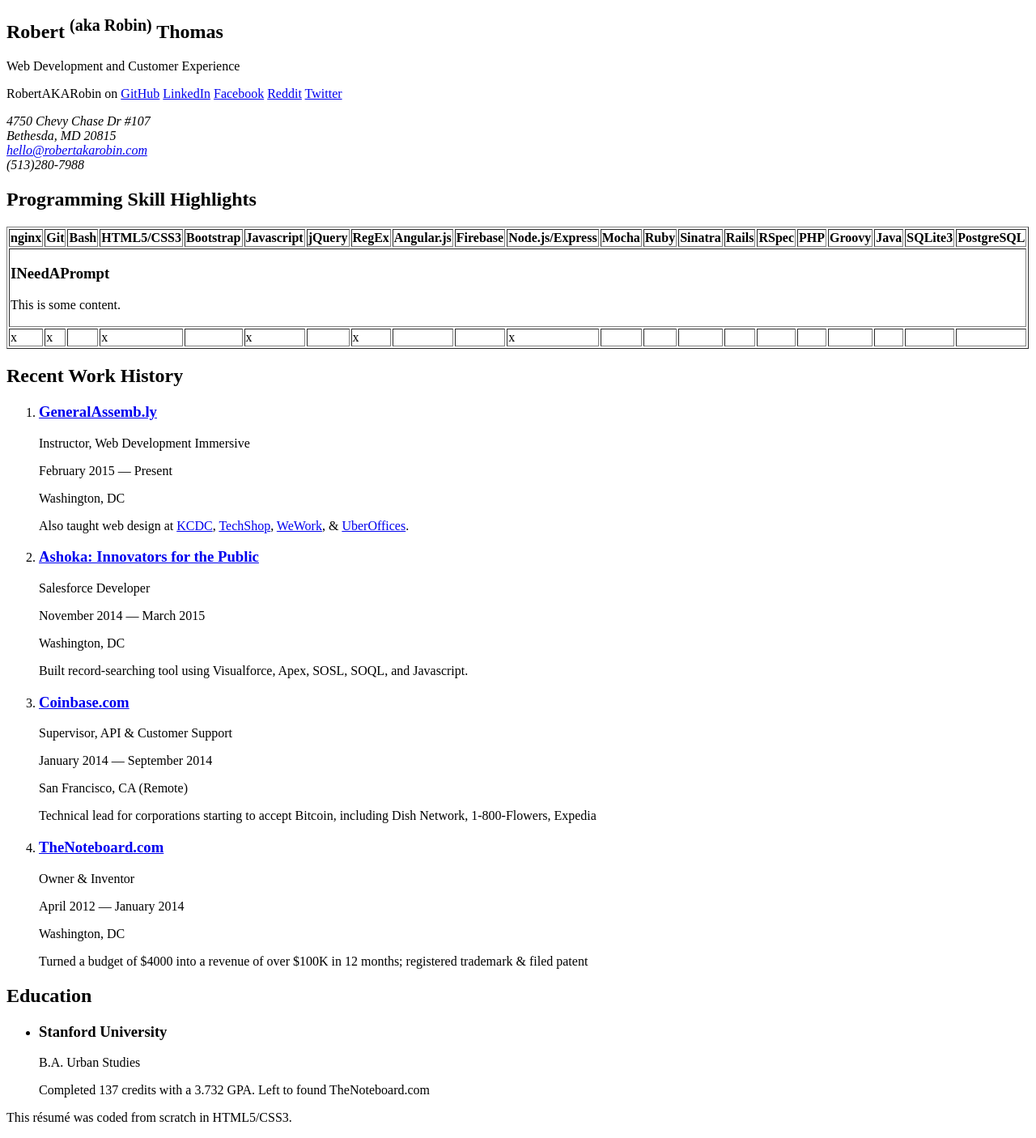
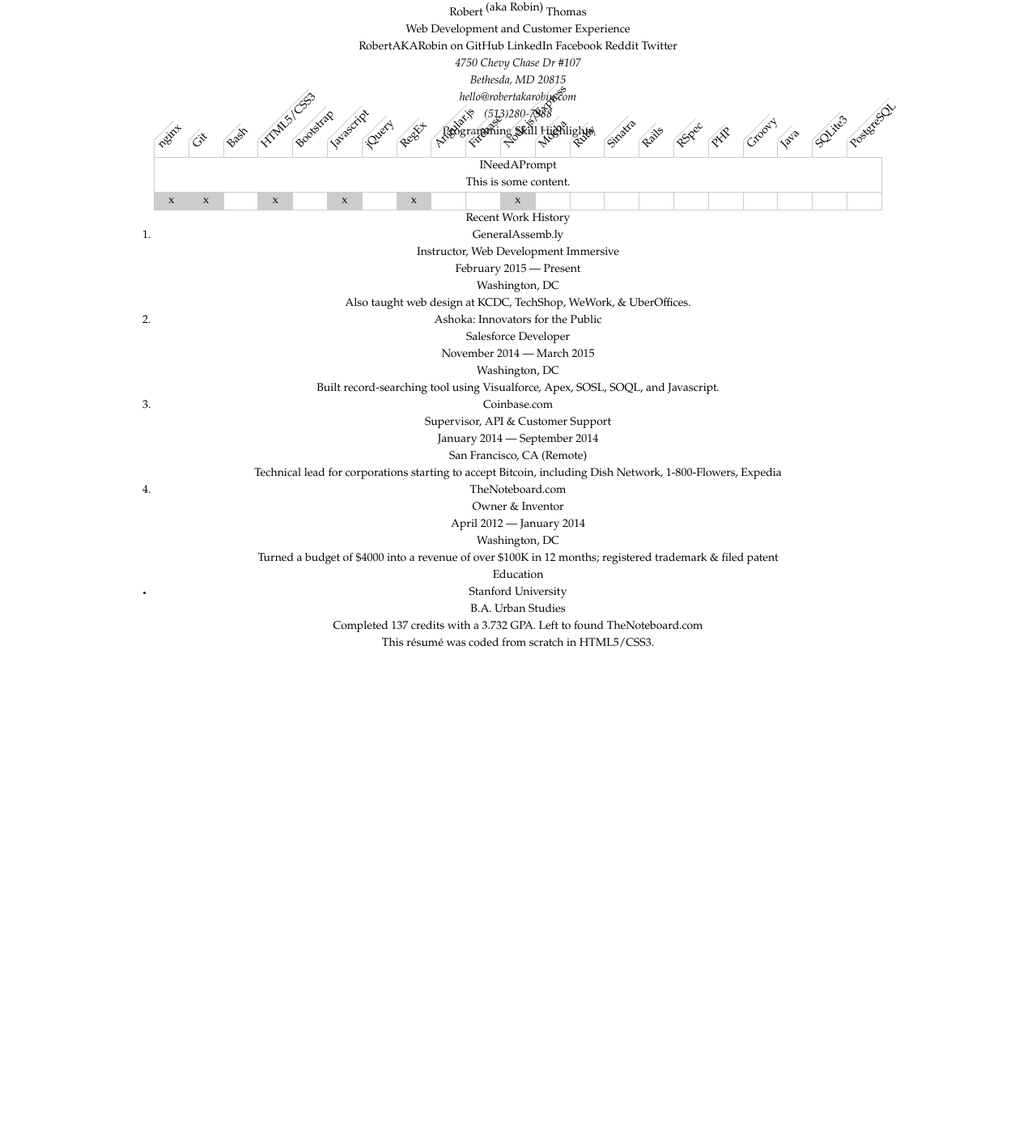
Before and after one commit to RobertAKARobin/robertakarobin.github.io, a PHP site: page / in a window 1280 px wide. Shown: the whole page at 81% size. After the commit the page ends 800 px from the top, so only its background shows below. Run offline with PHP 8.4, Linux system fonts and the light colour scheme.

Commit message:
Header angling for portfolio

```diff
--- a/css/business.css
+++ b/css/business.css
@@ -0,0 +1,60 @@
+*{
+  margin:0;
+  border:0;
+  padding:0;
+  font-size:inherit;
+  font-family:inherit;
+  font-weight:inherit;
+  border-collapse:collapse;
+  text-decoration:inherit;
+  color:inherit;
+}
+*:focus{
+  outline:none;
+}
+body{
+  font-family: Palatino, Georgia, serif;
+  font-size: 14px;
+  line-height: 21px;
+  text-align:center;
+  margin:0 auto;
+  max-width:900px;
+}
+
+table{
+  border-spacing:0;
+  table-layout:fixed;
+  width:100%;
+}
+th, td{
+  position:relative;
+}
+th, td, thead span{
+  border-style:solid;
+  border-color:#ccc;
+  border-width:0px;
+  box-sizing:border-box;
+}
+td{
+  border-width:1px;
+}
+td.on{
+  background-color:#ccc;
+}
+thead th{
+  height:21px;
+  border-left-width:1px;
+}
+thead span{
+  border-top-width:1px;
+}
+thead span{
+  display:block;
+  position:absolute;
+  bottom:0;
+  left:0;
+  margin-bottom:-1px;
+  margin-left:-1px;
+  transform:rotateZ(-45deg);
+  transform-origin:0 0;
+}
--- a/index.php
+++ b/index.php
@@ -10,7 +10,7 @@
     <title>Robert (aka Robin) Thomas</title>
     <link id="css" href="css/business.css" rel="stylesheet" />
     <link rel="icon" type="image/x-icon" href="favicon.ico" />
-    <script src="scripts.js"></script>
+    <!-- <script src="scripts.js"></script> -->
   </head>
   <body>
 
@@ -39,7 +39,7 @@
     <main>
       <section>
         <h2>Programming Skill Highlights</h2>
-        <table border="1">
+        <table>
 <?php
 include("classes/tablestring.php");
 $eol = PHP_EOL;
```
